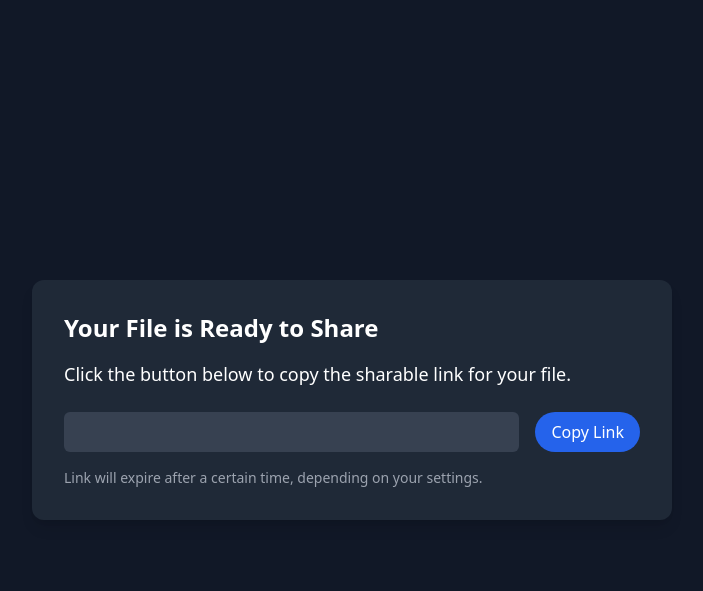
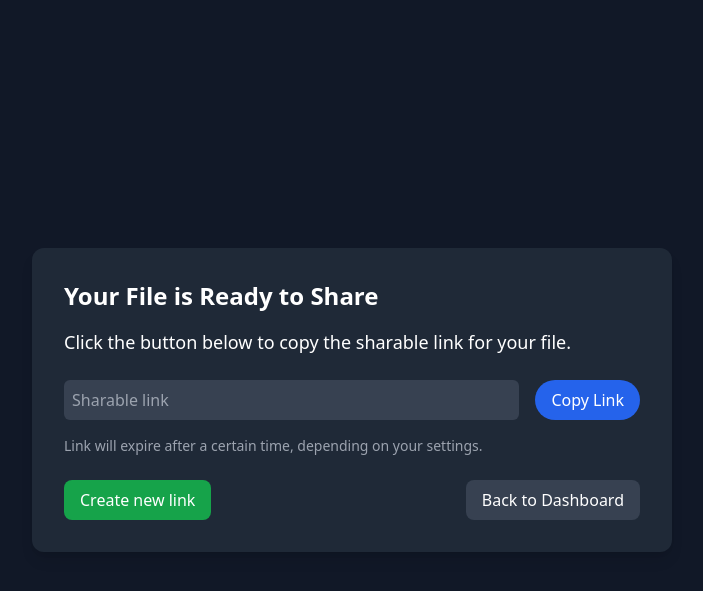
Before and after one commit to AshKumar0807/File-Nest, a Flask app: template templates/share_file.html in a window 1280 px wide. Shown: the top 591 px of the page, without its empty margins (288-991 px from the left). Run offline with Flask 3, Linux system fonts and the light colour scheme; the template is opened without the code that fills it, so the values that code supplies are empty; some libraries are stand-ins or nearby versions.

Commit message:
changes to files & share templates

```diff
--- a/templates/share_file.html
+++ b/templates/share_file.html
@@ -16,15 +16,26 @@
         <p class="text-lg mb-6">Click the button below to copy the sharable link for your file.</p>
 
         <div class="flex items-center gap-4">
-            <input type="text" value="{{ link }}" readonly class="bg-gray-700 text-white p-2 rounded-md flex-1">
+            <input type="text" value="{{ link }}" readonly class="bg-gray-700 text-white p-2 rounded-md flex-1"
+                title="Sharable link" placeholder="Sharable link">
             <button onclick="copyLink()"
                 class="bg-blue-600 text-white py-2 px-4 rounded-full hover:bg-blue-700 transition duration-300">Copy
                 Link</button>
         </div>
 
         <p class="mt-4 text-sm text-gray-400">Link will expire after a certain time, depending on your settings.</p>
+        <p>&#8203;</p>
+        <div class="flex justify-between">
+            <a onclick="window.location.reload();"
+                class="px-4 py-2 bg-green-600 hover:bg-gray-600 rounded-lg text-white transition-colors">
+                Create new link
+            </a>
+            <a href="{{ url_for('dashboard') }}"
+                class="px-4 py-2 bg-gray-700 hover:bg-gray-600 rounded-lg text-white transition-colors">
+                Back to Dashboard
+            </a>
+        </div>
     </div>
-
     <!--Popup_Toast-->
     <div id="toast"
         class="fixed top-8 right-[625px] bg-green-600 text-white py-2 px-4 rounded-md opacity-0 transition-opacity duration-300 pointer-events-none">
```
Also changed, not shown: templates/files.html (+6 -2 lines).
